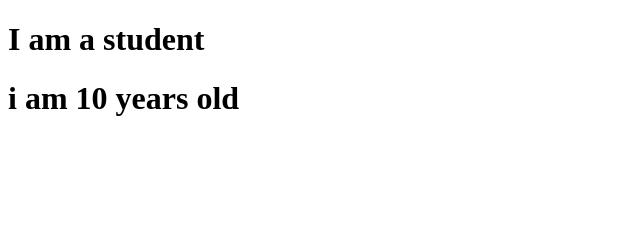
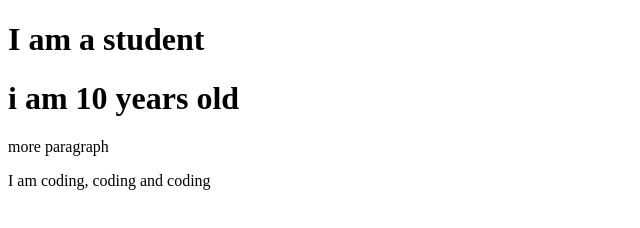
Before and after one commit to ApEcHY/my-first-repo, a plain HTML site: page index.html in a window 1280 px wide. Shown: the whole page, without its empty margins (0-640 px from the left). Drawn offline with Linux system fonts and the light colour scheme.

Commit message:
styles added

```diff
--- a/index.html
+++ b/index.html
@@ -5,9 +5,12 @@
     <meta http-equiv="X-UA-Compatible" content="IE=edge">
     <meta name="viewport" content="width=device-width, initial-scale=1.0">
     <title>My First Github Repo</title>
+    <link rel="stylesheet" href="style.css">
 </head>
 <body>
     <h1>I am a student</h1>
     <h1>i am 10 years old </h1>
+    <p>more paragraph</p>
+    <p>I am coding, coding and coding</p>
 </body>
 </html>
```
Also changed, not shown: style.css (added).
